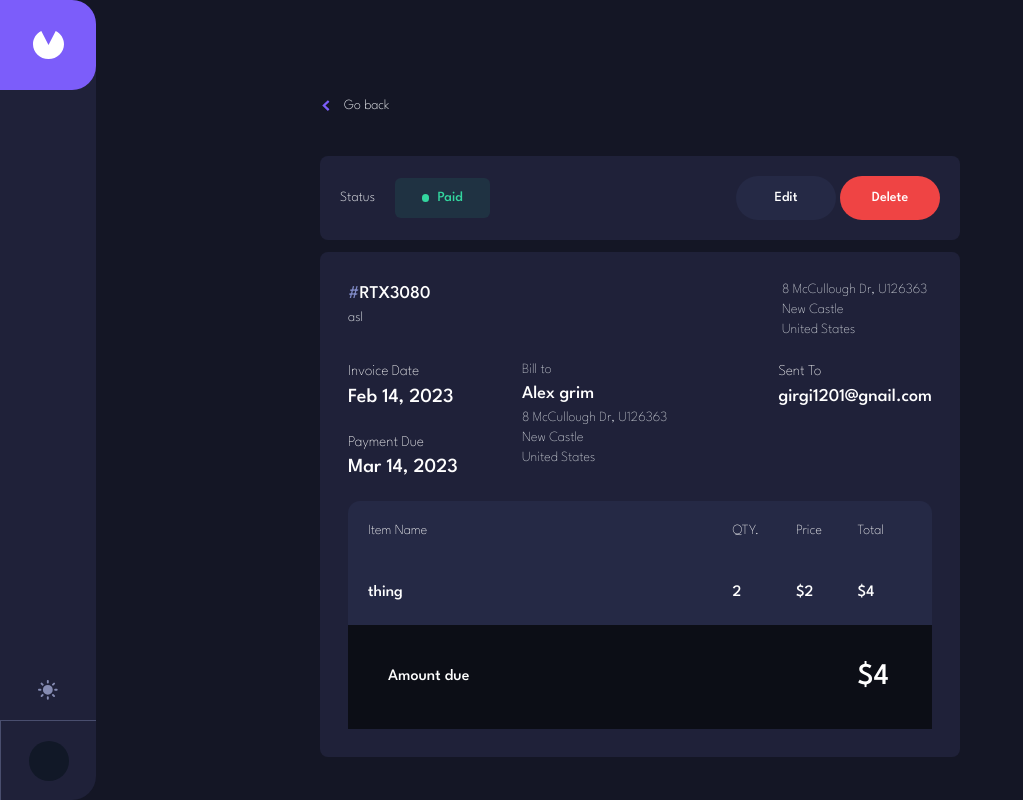
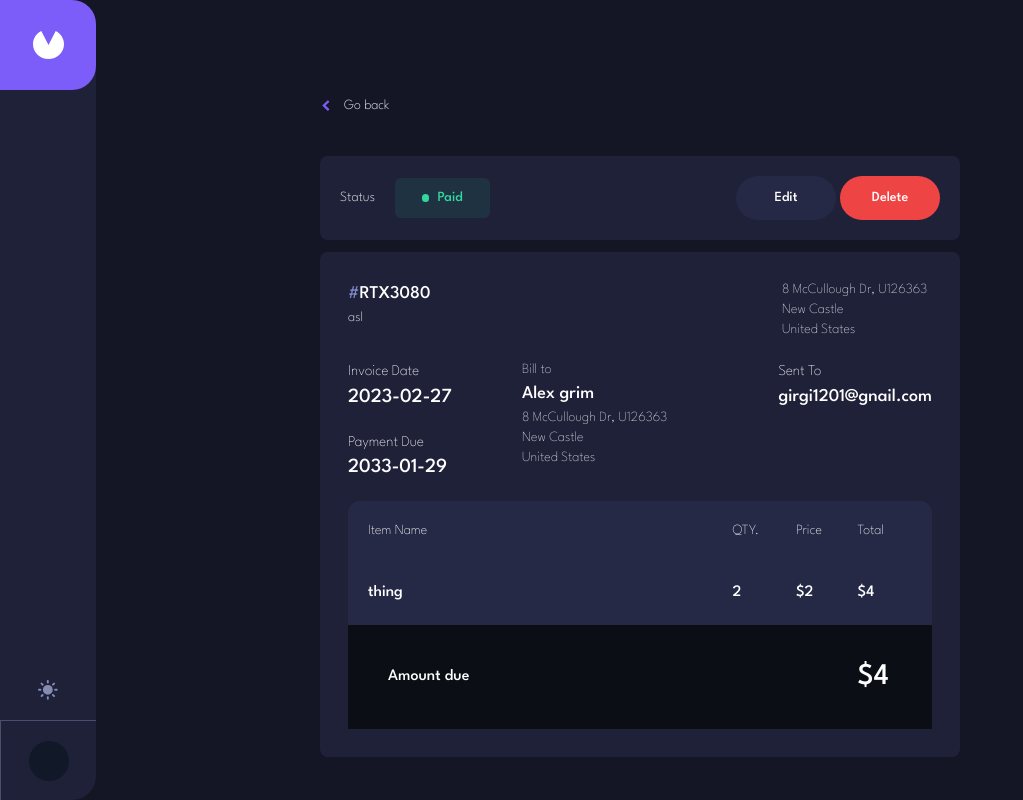
Before and after one commit to gio-palagashvili/invoice-app, a React (Vite) app in the folder frontend/: page /invoice/RTX3080 in a window 1280 px wide. Shown: the whole page, without its empty margins (0-1023 px from the left). Built offline with nearby package versions, Linux system fonts and the light colour scheme.

Commit message:
chnaged date display

```diff
--- a/frontend/src/App.jsx
+++ b/frontend/src/App.jsx
@@ -15,8 +15,8 @@ const App = () => {
       description: "asl",
       clientName: "Alex grim",
       clientEmail: "girgi1201@gnail.com",
-      date: "feb 14, 2023",
-      due: "mar 14, 2023",
+      date: "2023-02-27",
+      due: "2033-01-29",
       status: "paid",
       itemList: [{ itemName: "thing", qty: 2, price: 2, itemTotalPrice: 4 }],
       total: 4,
@@ -30,8 +30,8 @@ const App = () => {
       description: "asl",
       clientName: "light yagami",
       clientEmail: "girgi1201@gnail.com",
-      date: "feb 14, 2023",
-      due: "mar 14, 2023",
+      date: "2023-02-27",
+      due: "2033-03-29",
       status: "pending",
       itemList: [{ itemName: "lol", qty: 1, price: 2, itemTotalPrice: 2 }],
       total: 2,
--- a/frontend/src/components/invoice/AddInvoice.jsx
+++ b/frontend/src/components/invoice/AddInvoice.jsx
@@ -70,8 +70,12 @@ const AddInvoice = (props) => {
     let valid = validateInput(invoice);
 
     if (valid.status == "success") {
-      setInvoice({ ...invoice, due: due_date, itemList: items });
-      setInvoices([...invoices, invoice]);
+      // setInvoice({ ...invoice, due: due_date, itemList: items });
+      let invoice1 = invoice;
+      invoice.due_date = due_date;
+      invoice.itemList = items;
+
+      setInvoices([...invoices, invoice1]);
       props.discard();
     } else setError(valid.error);
   };
--- a/frontend/src/components/invoice/Invoice.jsx
+++ b/frontend/src/components/invoice/Invoice.jsx
@@ -1,6 +1,7 @@
 import React from "react";
 import StatusButton from "./bits/buttons/StatusButton";
 import rightArrow from "../../assets/right_arrow.svg";
+import { wordDate } from "../utils/validators";
 
 const Invoice = (props) => {
   return (
@@ -17,7 +18,9 @@ const Invoice = (props) => {
             </p>
           </div>
           <div className="flex justify-center place-items-center gap-10">
-            <p className="text-sm font-[200] capitalize">Due {props.due}</p>
+            <p className="text-sm font-[200] capitalize">
+              Due {wordDate(props.due)}
+            </p>
             <p className="capitalize font-[200]">{props.name}</p>
           </div>
         </div>
--- a/frontend/src/components/utils/validators.jsx
+++ b/frontend/src/components/utils/validators.jsx
@@ -14,7 +14,6 @@ export const wordDate = (date) => {
 
   return `${arr[2]} ${arr[1]} ${arr[3]}`;
 };
-
 export const postalCode = (code) => {
   return /^\d{5}(?:[-\s]\d{4})?$/.test(code);
 };
```
